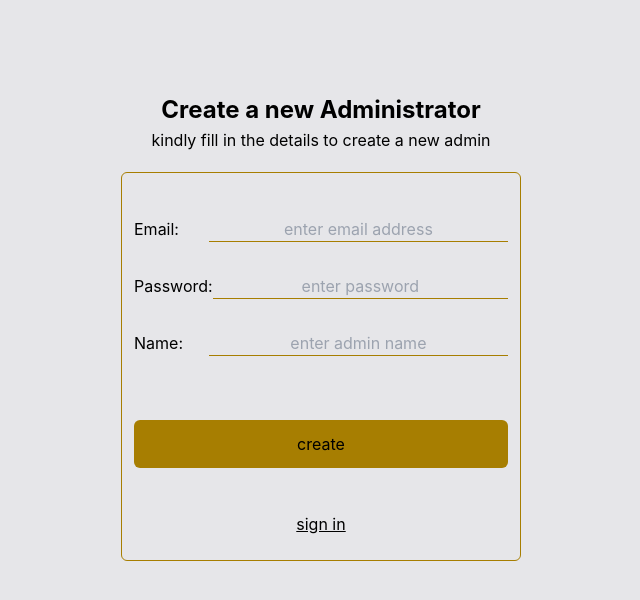
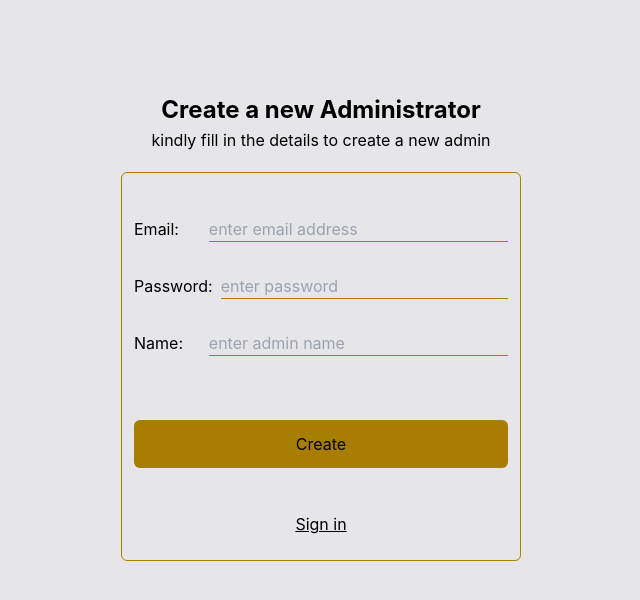
Before and after one commit to Habeebopeyemi/poisev1, a React (Create React App) app: page /signup in a window 1280 px wide. Shown: the top 600 px of the page, without its empty margins (319-959 px from the left). Built offline with nearby package versions, Linux system fonts and the light colour scheme.

Commit message:
fix: updated text

```diff
--- a/src/Components/editproduct/EditProduct.tsx
+++ b/src/Components/editproduct/EditProduct.tsx
@@ -55,7 +55,7 @@ const EditProduct: React.FC = () => {
               type="text"
               name="title"
               placeholder="enter title"
-              className="basis-[80%] bg-transparent text-center border-b-[1px] border-button focus:outline-none focus:bg-transparent"
+              className="basis-[80%] bg-transparent  border-b-[1px] border-button focus:outline-none focus:bg-transparent"
               minLength={4}
               required
               onChange={changeHandler}
@@ -69,7 +69,7 @@ const EditProduct: React.FC = () => {
               type="description"
               name="description"
               placeholder="enter description"
-              className="basis-[80%] bg-transparent text-center border-b-[1px] border-button focus:outline-none focus:bg-transparent"
+              className="basis-[80%] bg-transparent  border-b-[1px] border-button focus:outline-none focus:bg-transparent"
               minLength={5}
               required
               onChange={changeHandler}
@@ -83,7 +83,7 @@ const EditProduct: React.FC = () => {
               type="number"
               name="price"
               placeholder="inser price"
-              className="basis-[80%] bg-transparent text-center border-b-[1px] border-button focus:outline-none focus:bg-transparent"
+              className="basis-[80%] bg-transparent  border-b-[1px] border-button focus:outline-none focus:bg-transparent"
               required
               onChange={changeHandler}
             />
@@ -96,7 +96,7 @@ const EditProduct: React.FC = () => {
               // type="text"
               name="details"
               placeholder="enter product details"
-              className="block w-[90%] sm:inline-block sm:w-[58%] md:w-[78%] lg:w-[80%] bg-transparent text-center border-b-[1px] border-button focus:outline-none focus:bg-transparent"
+              className="block w-[90%] sm:inline-block sm:w-[58%] md:w-[78%] lg:w-[80%] bg-transparent  border-b-[1px] border-button focus:outline-none focus:bg-transparent"
               minLength={5}
               required
               onChange={changeHandler}
@@ -110,7 +110,7 @@ const EditProduct: React.FC = () => {
               type="text"
               name="image"
               placeholder="paste image url"
-              className="basis-[80%] bg-transparent text-center border-b-[1px] border-button focus:outline-none focus:bg-transparent"
+              className="basis-[80%] bg-transparent  border-b-[1px] border-button focus:outline-none focus:bg-transparent"
               minLength={5}
               required
               onChange={changeHandler}
--- a/src/Components/header/Header.tsx
+++ b/src/Components/header/Header.tsx
@@ -102,7 +102,7 @@ const Header: React.FC = () => {
                 }
                 onClick={handleSignOut}
               >
-                sign out
+                Sign out
               </button>
             </div>
           </div>
--- a/src/Components/signin/Signin.tsx
+++ b/src/Components/signin/Signin.tsx
@@ -53,28 +53,28 @@ const SignIn: React.FC = () => {
           onSubmit={submitHandler}
         >
           <div className="w-full my-8 sm:flex justify-between">
-            <label htmlFor="email" className="basis-[15%]">
+            <label htmlFor="email" className="basis-[13%] mr-2">
               Email:
             </label>
             <input
               type="email"
               name="email"
               placeholder="enter email address"
-              className="block w-full sm:basis-[80%] bg-transparent text-center border-b-[1px] border-button focus:outline-none focus:bg-transparent"
+              className="block w-full sm:basis-[80%] bg-transparent border-b-[1px] border-button focus:outline-none focus:bg-transparent"
               min="4"
               required
               onChange={changeHandler}
             />
           </div>
           <div className="w-full my-8 sm:flex justify-between">
-            <label htmlFor="password" className="basis-[15%]">
+            <label htmlFor="password" className="basis-[13%] mr-2">
               Password:
             </label>
             <input
               type="password"
               name="password"
               placeholder="enter password"
-              className="block w-full sm:basis-[80%] bg-transparent text-center border-b-[1px] border-button focus:outline-none focus:bg-transparent"
+              className="block w-full sm:basis-[80%] bg-transparent border-b-[1px] border-button focus:outline-none focus:bg-transparent"
               minLength={4}
               required
               onChange={changeHandler}
@@ -86,13 +86,13 @@ const SignIn: React.FC = () => {
             </p>
           )}
           <button className="w-full my-8 bg-button p-2 rounded-md hover:bg-button_hover hover:text-white md:p-3">
-            sign in
+            Sign in
           </button>
           <button
             className="w-full p-2 rounded-md underline md:p-3"
             onClick={() => navigate("/signup")}
           >
-            create
+            Create
           </button>
         </form>
       </div>
--- a/src/Components/signin/signup.tsx
+++ b/src/Components/signin/signup.tsx
@@ -60,42 +60,42 @@ const SignUp: React.FC = () => {
           onSubmit={submitHandler}
         >
           <div className="w-full my-8 sm:flex justify-between">
-            <label htmlFor="email" className="basis-[15%]">
+            <label htmlFor="email" className="basis-[13%] mr-2">
               Email:
             </label>
             <input
               type="email"
               name="email"
               placeholder="enter email address"
-              className="block w-full sm:basis-[80%] bg-transparent text-center border-b-[1px] border-button focus:outline-none focus:bg-transparent"
+              className="block w-full sm:basis-[80%] bg-transparent border-b-[1px] border-button focus:outline-none focus:bg-transparent"
               min="4"
               required
               onChange={changeHandler}
             />
           </div>
           <div className="w-full my-8 sm:flex justify-between">
-            <label htmlFor="password" className="basis-[15%]">
+            <label htmlFor="password" className="basis-[13%] mr-2">
               Password:
             </label>
             <input
               type="password"
               name="password"
               placeholder="enter password"
-              className="block w-full sm:basis-[80%] bg-transparent text-center border-b-[1px] border-button focus:outline-none focus:bg-transparent"
+              className="block w-full sm:basis-[80%] bg-transparent border-b-[1px] border-button focus:outline-none focus:bg-transparent"
               minLength={4}
               required
               onChange={changeHandler}
             />
           </div>
           <div className="w-full my-8 sm:flex justify-between">
-            <label htmlFor="password" className="basis-[15%]">
+            <label htmlFor="password" className="basis-[13%] mr-2">
               Name:
             </label>
             <input
               type="text"
               name="adminname"
               placeholder="enter admin name"
-              className="block w-full sm:basis-[80%] bg-transparent text-center border-b-[1px] border-button focus:outline-none focus:bg-transparent"
+              className="block w-full sm:basis-[80%] bg-transparent border-b-[1px] border-button focus:outline-none focus:bg-transparent"
               minLength={4}
               required
               onChange={changeHandler}
@@ -107,13 +107,13 @@ const SignUp: React.FC = () => {
             </p>
           )}
           <button className="w-full my-8 bg-button p-2 rounded-md hover:bg-button_hover hover:text-white md:p-3">
-            create
+            Create
           </button>
           <button
             className="w-full p-2 rounded-md underline md:p-3"
             onClick={() => navigate("/signin")}
           >
-            sign in
+            Sign in
           </button>
         </form>
       </div>
--- a/src/Components/social/Feedback.tsx
+++ b/src/Components/social/Feedback.tsx
@@ -8,7 +8,7 @@ export interface IFeedback {
 }
 const Feedback: React.FC<IFeedback> = ({ handle, comment, src, children }) => {
   return (
-    <div className="w-[80%] p-3 flex bg-social rounded-md lg:p-6 border-orange-400 border-2">
+    <div className="w-[80%] p-3 sm:flex bg-social rounded-md lg:p-6 border-orange-400 border-2">
       <div className="mr-2 w-[70px] h-[70px] relative">
         <img
           src={`https://ui-avatars.com/api/?name=${handle}&background=000&color=ffffff&font-size=.5`}
--- a/src/Components/social/Social.tsx
+++ b/src/Components/social/Social.tsx
@@ -11,7 +11,7 @@ const Social: React.FC = () => {
   return (
     <div className="w-[90%] mx-auto mt-8">
       <div className="w-full mx-auto">
-        <h3 className="w-[90%] text-lg font-bold my-3 mx-auto">
+        <h3 className="w-[90%] text-lg text-center font-bold my-3 mx-auto">
           WHAT OUR CUSTOMERS ARE SAYING
         </h3>
         <div className="w-full h-[25vh] mb-1">
--- a/src/data.tsx
+++ b/src/data.tsx
@@ -77,7 +77,7 @@ export const feedback = [
     id: Math.random() * 200,
     handle: "- Ginikachukwu Tagbo.",
     comment:
-      "Ah! You guys are too much. I just got the package and I'm honestly shocked. This has to be the best branding I've seen in a very long time. I'm happy I patronized you guys. And with this I'm definitely coming back for more. Well done.",
+      "Ah! You guys are too much. I just got the package and I'm honestly shocked. This has to be the best branding I've seen in a very long time. I'm happy I patronized you guys.",
     src: social2,
     platform: platform2,
   },
```
